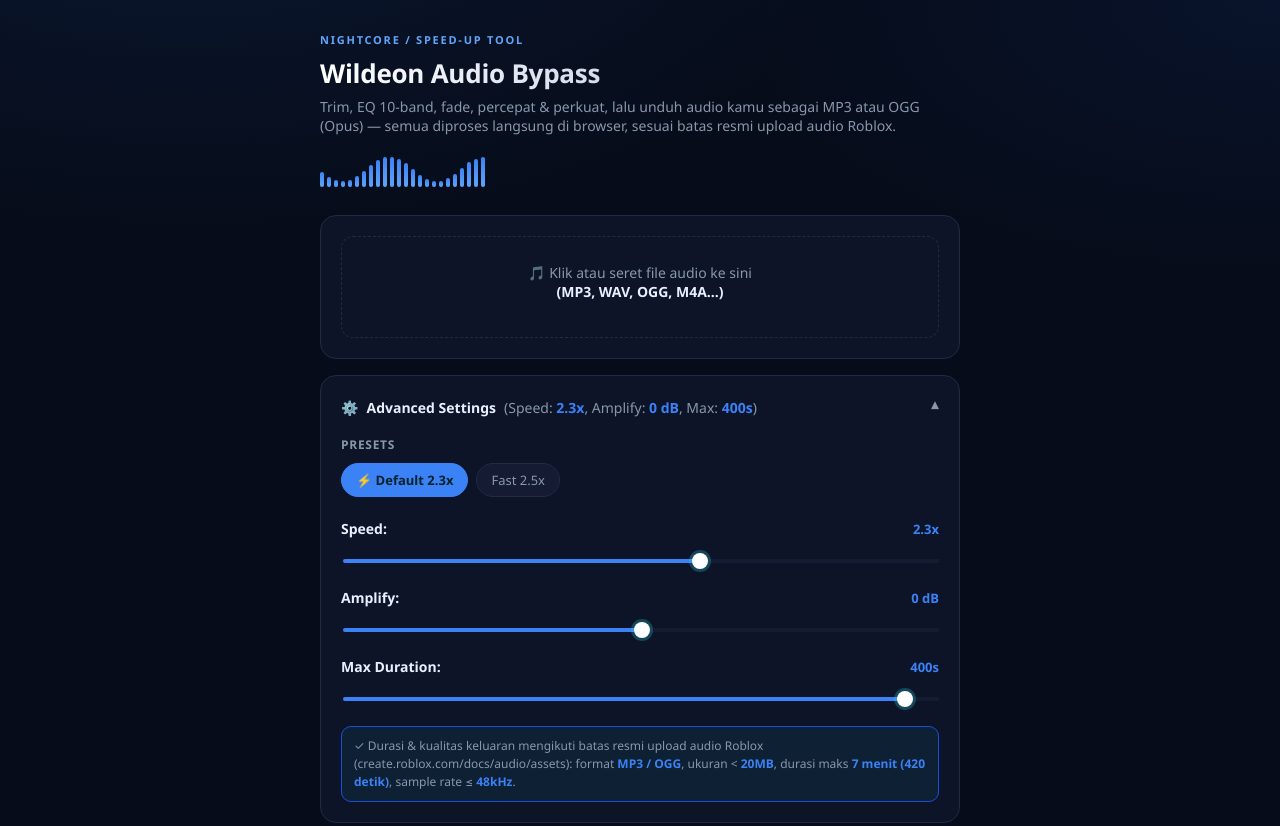
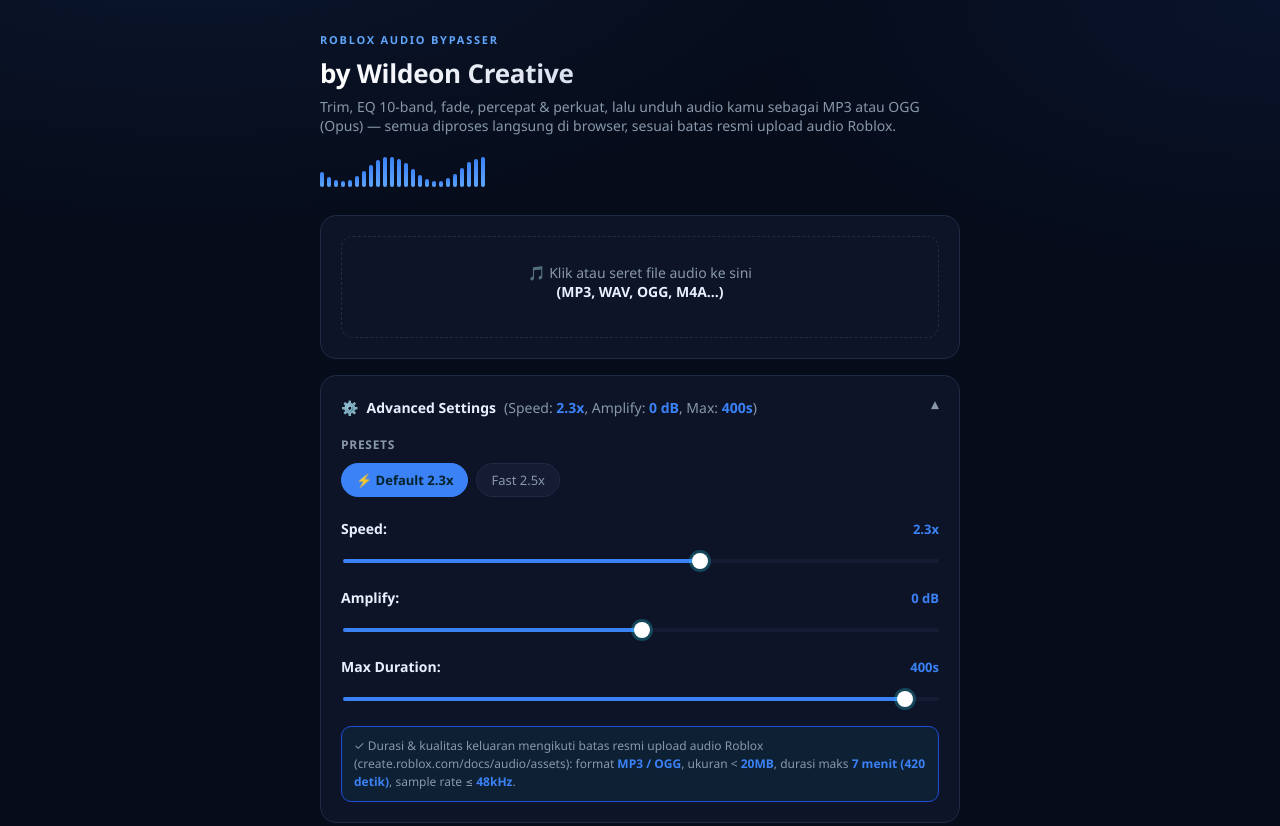
Before and after one commit to Kelpinn55/audio-pass, a plain HTML site: page index.html in a window 1280 px wide. Shown: the top 826 px of the page. Drawn offline with Linux system fonts and the light colour scheme.

Commit message:
Update index.html

```diff
--- a/index.html
+++ b/index.html
@@ -219,8 +219,8 @@
 <div class="wrap">
 
   <div class="hero">
-    <div class="eyebrow">Nightcore / Speed-Up Tool</div>
-    <h1>Wildeon Audio Bypass</h1>
+    <div class="eyebrow">Roblox Audio Bypasser</div>
+    <h1>by Wildeon Creative</h1>
     <p class="sub">Trim, EQ 10-band, fade, percepat &amp; perkuat, lalu unduh audio kamu sebagai MP3 atau OGG (Opus) — semua diproses langsung di browser, sesuai batas resmi upload audio Roblox.</p>
     <div class="wave" id="wave"></div>
   </div>
```
